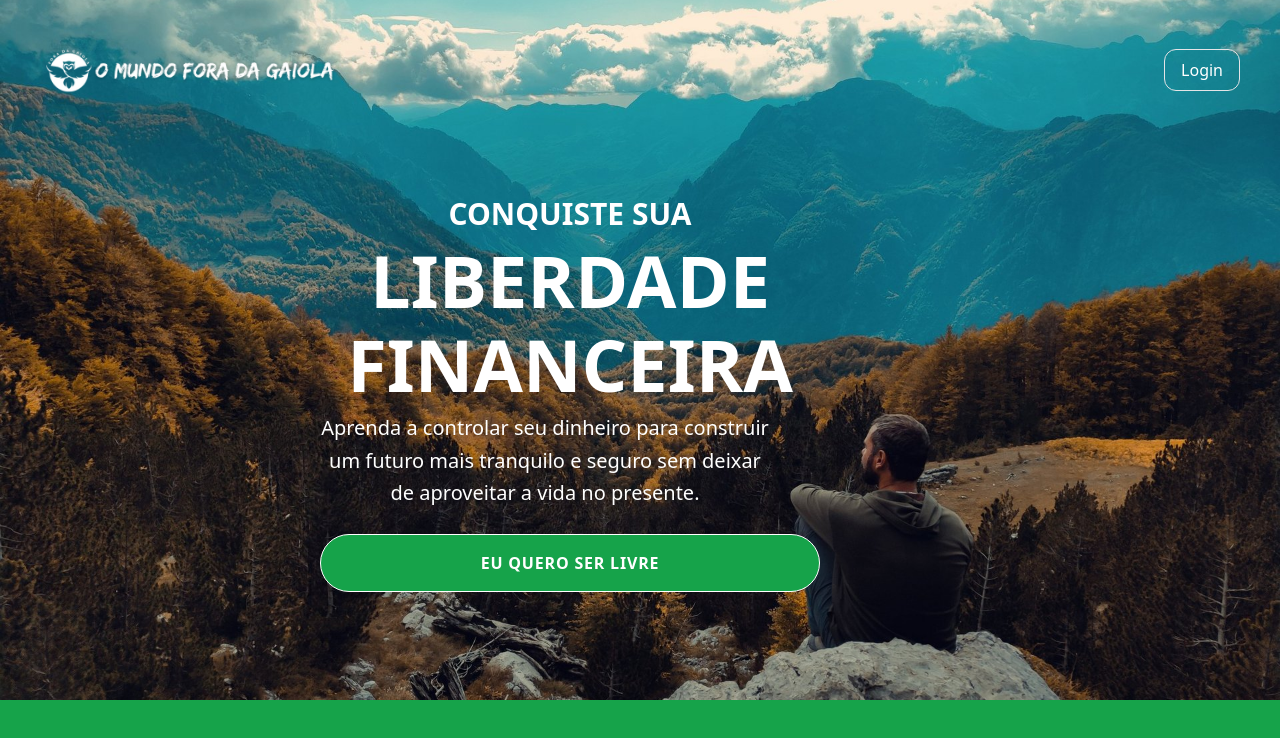
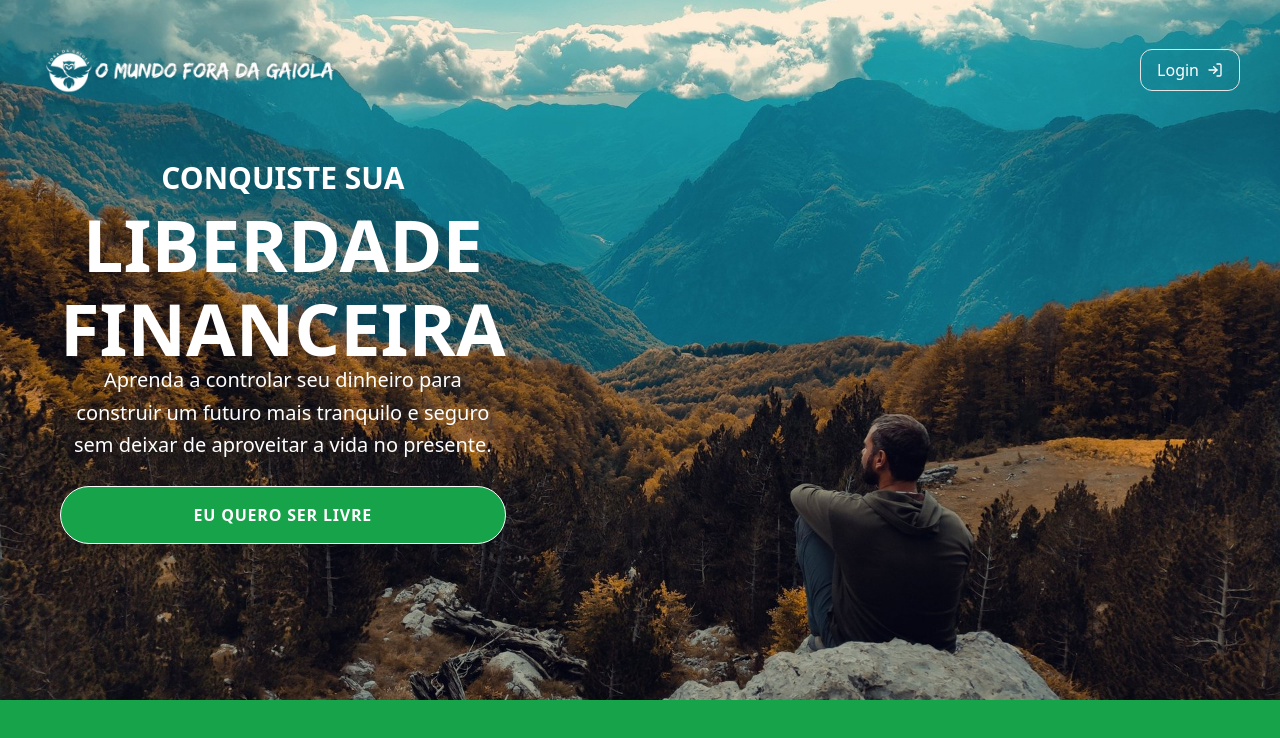
Before and after one commit to rodolphoreis/mundo-fora-da-gaiola, a Next.js app: page / in a window 1280 px wide. Shown: the top 738 px of the page. Built offline with nearby package versions, Linux system fonts and the light colour scheme.

Commit message:
style: change styles

```diff
--- a/src/components/About.tsx
+++ b/src/components/About.tsx
@@ -12,7 +12,8 @@ const About = () => {
       <div className="bg-[url('/about.jpg')] bg-cover bg-center h-[700px] w-full">
         <Transition>
           <Header />
-          <div className="mt-12 md:mt-24 md:ml-80 max-w-[500px] text-center space-y-3">
+          <div className="flex flex-col sm:grid sm:grid-cols-[1fr,3fr] max-w-[1200px] mx-auto text-center space-y-3 mt-10">
+            <div className=" p-5">
               <h1 className="flex flex-col text-white text-3xl md:text-3xl font-bold leading-none gap-3">
                 CONQUISTE SUA
                 <span className="text-6xl md:text-7xl">LIBERDADE </span>
@@ -28,6 +29,8 @@ const About = () => {
                 </Button>
               </Link>
             </div>
+            <div></div>
+          </div>
         </Transition>
       </div>
     </div>
--- a/src/components/Header/Header.tsx
+++ b/src/components/Header/Header.tsx
@@ -18,7 +18,9 @@ export function Header() {
             href="/login"
             className="px-4 py-2 text-white rounded-xl sm:border "
           >
-            <span className="hidden sm:block">Login</span>
+            <span className="hidden sm:flex items-center gap-2">
+              Login <LogIn size={16} />
+            </span>
             <LogIn className="block  sm:hidden " />
           </Link>
         </div>
```
Lines whose indentation alone changed are shown as unchanged.
